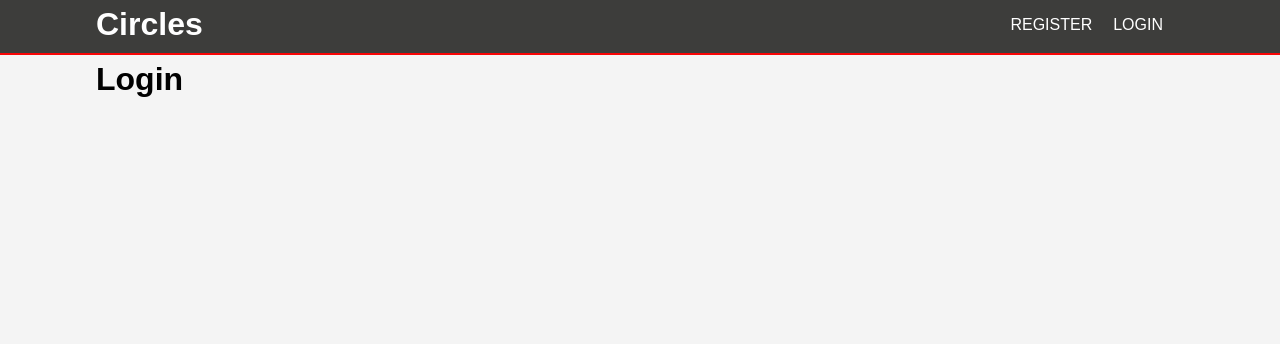
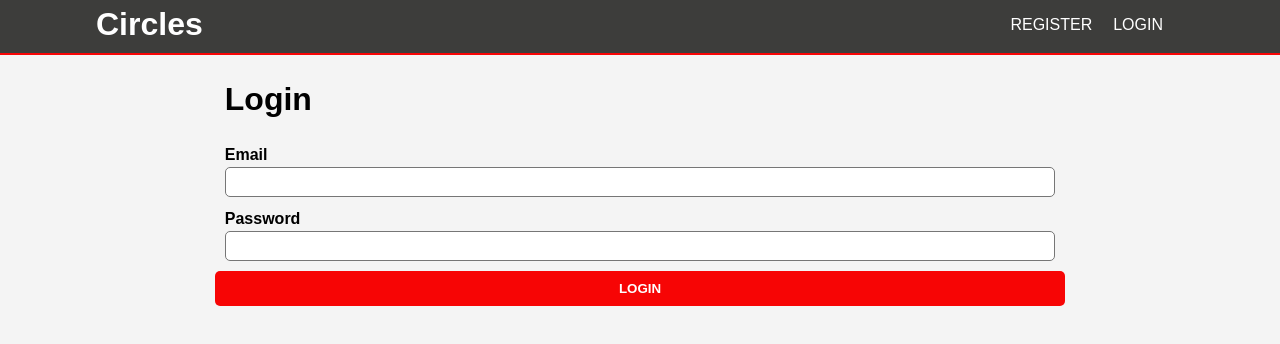
Before and after one commit to GingerNeil12/MEng_React_Frontend, a React (Create React App) app: page /login in a window 1280 px wide. Shown: the top 344 px of the page. Built offline with nearby package versions, Linux system fonts and the light colour scheme.

Commit message:
Got registration and login with state updating

```diff
--- a/src/App.js
+++ b/src/App.js
@@ -14,12 +14,7 @@ class App extends Component {
           <Navbar />
           <div className="container">
             <Route exact path="/" component={Home}/>
-            <Route exact path="/register" render={props => (
-              <React.Fragment>
-                <Register />
-              </React.Fragment>
-            )
-            }/>
+            <Route exact path="/register" component={Register}/>
             <Route exact path="/login" render={
               props => (
                 <React.Fragment>
--- a/src/components/login/Login.js
+++ b/src/components/login/Login.js
@@ -1,10 +1,50 @@
 import React, { Component } from 'react'
+import '../../css/login/Login.css';
 
 export default class Login extends Component {
+  constructor() {
+    super();
+    this.state = {
+      email: '',
+      password: '',
+      errors: {}
+    };
+
+    this.onChange = this.onChange.bind(this);
+    this.onSubmit = this.onSubmit.bind(this);
+  }
+
+  onChange(e) {
+    this.setState({[e.target.name]: e.target.value});
+  }
+
+  onSubmit(e){
+    e.preventDefault();
+
+    const newUser = {
+      email: this.state.email,
+      password: this.state.password
+    };
+
+    console.log(newUser);
+  }
   render() {
     return (
       <div>
-        <h1>Login</h1>
+        <form id="login-form" onSubmit={this.onSubmit}>
+          <h1>Login</h1>
+          <div className="form-group">
+            <label htmlFor="" className="form-label">Email</label>
+            <input name="email" type="email" className="form-textbox" onChange={this.onChange}/>
+          </div>
+          <div className="form-group">
+            <label className="form-label" htmlFor="">Password</label>
+            <input name="password" className="form-textbox" type="password" onChange={this.onChange}/>
+          </div>
+          <div className="form-gorup">
+            <input type="submit" value="Login" className="form-submit"/>
+          </div>
+        </form>
       </div>
     )
   }
--- a/src/components/register/Register.js
+++ b/src/components/register/Register.js
@@ -2,29 +2,59 @@ import React, { Component } from 'react'
 import '../../css/register/register.css';
 
 export default class Register extends Component {
+    constructor() {
+        super();
+        this.state = {
+            name: '',
+            email: '',
+            password: '',
+            password2: '',
+            errors: {}
+        };
+        this.onChange = this.onChange.bind(this);
+        this.onSubmit = this.onSubmit.bind(this);
+    }
+
+    onChange(e) {
+        this.setState({ [e.target.name]: e.target.value });
+    }
+
+    onSubmit(e) {
+        e.preventDefault();
+
+        const newUser = {
+            name: this.state.name,
+            email: this.state.email,
+            password: this.state.password,
+            password2: this.state.password2
+        };
+
+        console.log(newUser)
+    }
+
     render() {
         return (
             <div>
-                <form id="register-form" action="">
+                <form id="register-form" onSubmit={this.onSubmit}>
                     <h1>Register</h1>
                     <div className="form-group">
                         <label className="form-label" htmlFor="">Name</label>
-                        <input className="form-textbox" type="text" />
+                        <input name="name" className="form-textbox" type="text" placeholder="Name" value={this.state.name} onChange={this.onChange} />
                     </div>
                     <div className="form-group">
                         <label className="form-label" htmlFor="">Email</label>
-                        <input className="form-textbox" type="email" />
+                        <input name="email" className="form-textbox" type="email" placeholder="Email" value={this.state.email} onChange={this.onChange} />
                     </div>
                     <div className="form-group">
                         <label className="form-label" htmlFor="">Password</label>
-                        <input className="form-textbox" type="password" />
+                        <input name="password" className="form-textbox" type="password" placeholder="Password" value={this.state.password} onChange={this.onChange} />
                     </div>
                     <div className="form-group">
                         <label className="form-label" htmlFor="">Confirm Password</label>
-                        <input className="form-textbox" type="password" />
+                        <input name="password2" className="form-textbox" type="password" placeholder="Confirm Password" value={this.state.password2} onChange={this.onChange} />
                     </div>
                     <div className="form-group">
-                        <input className="form-submit" type="submit" value="Create"/>
+                        <input className="form-submit" type="submit" value="Create" />
                     </div>
                 </form>
             </div>
--- /dev/null
+++ b/src/css/login/Login.css
@@ -0,0 +1,18 @@
+#login-form {
+    margin-top: 10px;
+    padding: 10px;
+
+    width: 80%;
+    margin-left: auto;
+    margin-right: auto;
+}
+
+#login-form h1 {
+    padding-bottom: 10px;
+    padding-left: 10px;
+}
+
+#login-form input[type="submit"] {
+    padding-left: 10px;
+    padding-right: 10px;
+}
```
